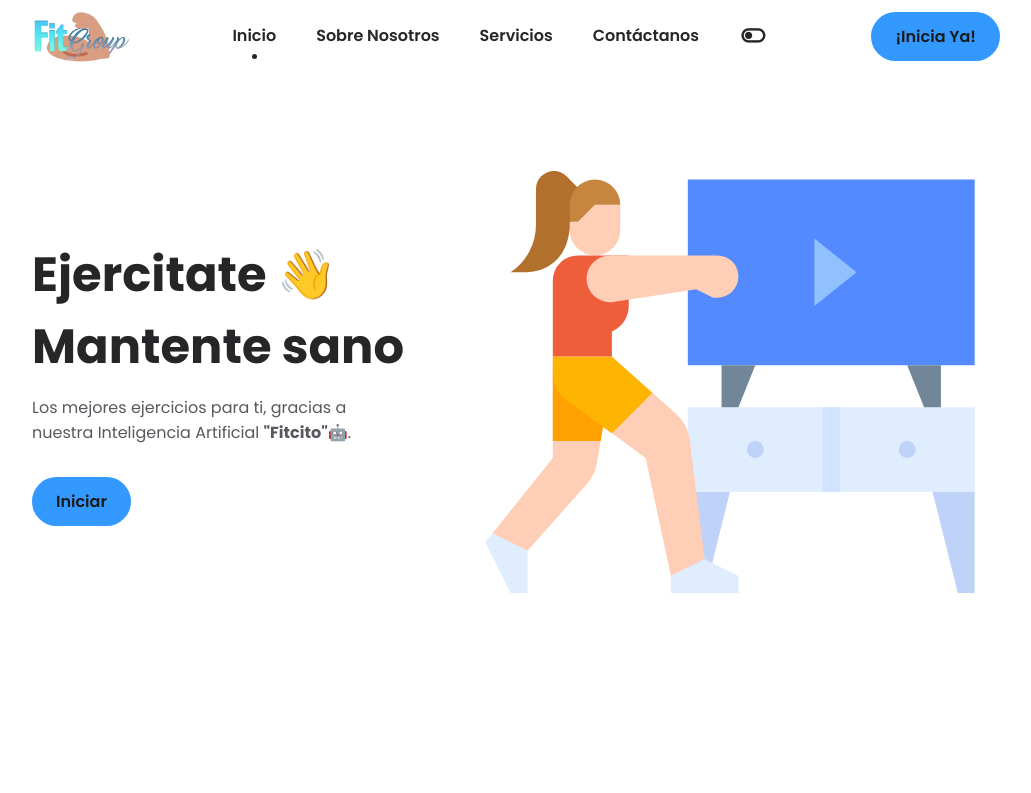
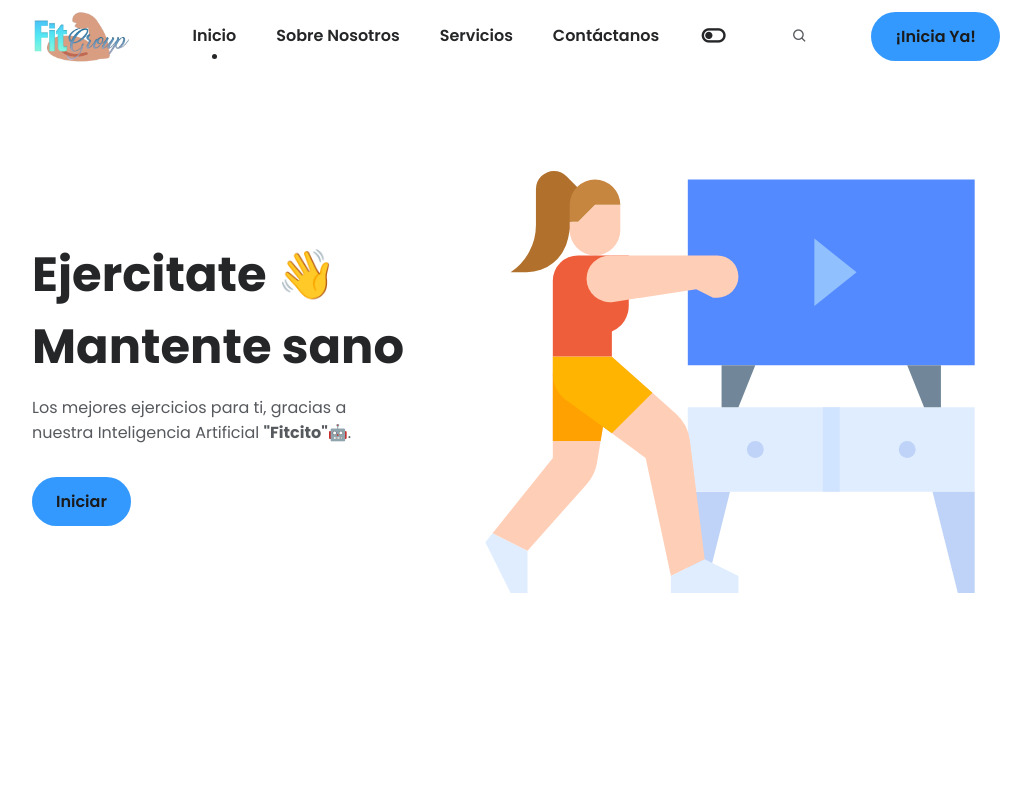
Before and after one commit to xMathyu/FitGroup-Website, a plain HTML site: page index.html in a window 1280 px wide. Shown: the top 793 px of the page, without its empty margins (124-1155 px from the left). Drawn offline with nearby package versions, Linux system fonts and the light colour scheme.

Commit message:
Search icon added
Ya está aldair

```diff
--- a/assets/css/styles.css
+++ b/assets/css/styles.css
@@ -234,6 +234,8 @@ body.dark-theme {
 .scroll-header {
   box-shadow: 0 1px 4px rgba(0, 0, 0, 0.1);
 }
+
+
 
 /*=============== HOME ===============*/
 .home__container {
--- a/index.html
+++ b/index.html
@@ -45,7 +45,10 @@
                     <i class='bx bx-grid-alt'></i>
                 </div>
 
+                <i class='bx bx-search'></i>
+
                 <a href="#" class="button button__header">¡Inicia Ya!</a>
+
             </nav>
         </header>
 
```
